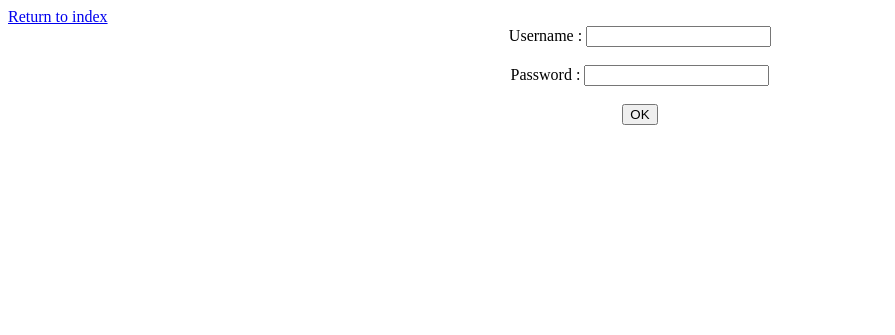
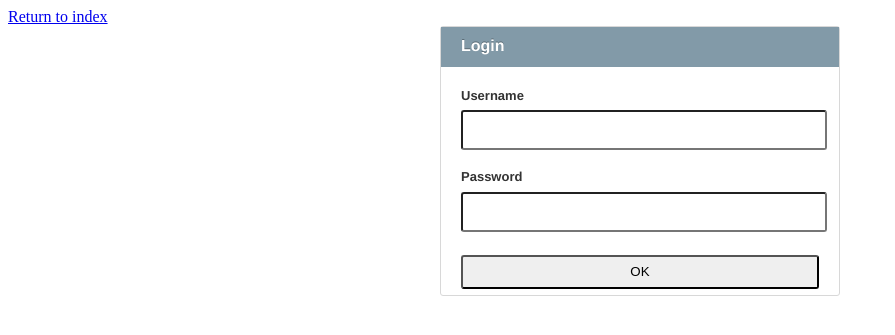
Before and after one commit to koalacoding/yoBlog, a PHP site: page /login/login.php in a window 1280 px wide. Shown: the top 335 px of the page, without its empty margins (0-895 px from the left). Run offline with PHP 8.4, Linux system fonts and the light colour scheme.

Commit message:
Working on code organization and working on index.php / login.php design.

```diff
--- a/index.php
+++ b/index.php
@@ -8,7 +8,12 @@
 	</head>
 
 	<body>
+		<div id="header"></div>
+
 		<center>
+			<br />
+			<h1>PHP Blog</h1>
+			<h2>An easy way to make your own blog.</h2>
 			<?php
 				include_once('index_functions.php');
 
--- a/index_functions.php
+++ b/index_functions.php
@@ -13,7 +13,6 @@
   function show_connected_buttons($username) {
     echo
       '<div id="top_block">
-        <div id="welcome_message">Welcome ' . $username . '</div>
         <div id="right_buttons">
           <a href="manage_blog/manage_blog.php" class="right_buttons_element">Manage your blog</a>
           <a href="login/logout.php" class="right_buttons_element">Logout</a>
@@ -28,7 +27,6 @@
   function show_not_connected_buttons() {
     echo
     '<div id="top_block">
-      <div id="welcome_message">You are not connected</div>
       <div id="right_buttons">
         <a href="login/login.php" class="right_buttons_element">Login to an account</a>
         <a href="register/register.php" class="right_buttons_element">Register a new account</a>
--- a/login/login.php
+++ b/login/login.php
@@ -2,6 +2,7 @@
 <html>
 	<head>
 		<meta charset="utf-8" />
+		<link rel="stylesheet" type="text/css" href="login_style.css">
 		<title>Blog : Login</title>
 	</head>
 
@@ -9,12 +10,17 @@
 		<a href="../index.php">Return to index</a>
 
 		<center>
-			<form action="login_action.php" method="post">
-				Username : <input type="text" name="username" />
-				<br /><br />
-				Password : <input type="password" name="password" />
-				<br /><br />
-				<input type="submit" value="OK" />
+			<form id="form" action="login_action.php" method="post">
+				<div id="form_header"><span id="form_header_title">Login</span></div>
+				<div id="form_fields">
+					Username <br />
+					<input type="text" name="username" />
+					<br /><br />
+					Password <br />
+					<input type="password" name="password" />
+					<br /><br />
+					<input type="submit" value="OK" />
+				</div>
 			</form>
 		</center>
 	</body>
--- /dev/null
+++ b/login/login_style.css
@@ -0,0 +1,59 @@
+#form {
+  box-sizing: border-box;
+
+  border-style: solid;
+  border-width: 1px;
+  border-color: #D8D8D8;
+  border-top-right-radius: 3px;
+  border-top-left-radius: 3px;
+  border-bottom-left-radius: 3px;
+  border-bottom-right-radius: 3px;
+
+  color: #333;
+  display: block;
+  text-align: left;
+  font-family: Helvetica, arial, nimbussansl, liberationsans, freesans, clean, sans-serif, 'Segoe UI Emoji', 'Segoe UI Symbol';
+  font-size: 13px;
+  font-style: normal;
+  font-variant: normal;
+  font-weight: bold;
+  height: 270px;
+  line-height: 18.2000007629395px;
+  margin-top: 0px;
+  width: 400px;
+  word-wrap: break-word;
+}
+
+#form_header {
+  height: 40px;
+  background-color: rgb(130, 154, 168);
+}
+
+#form_header_title, #form_fields {
+  padding-left: 20px;
+}
+#form_header_title {
+  display:inline-block;
+
+  padding-top: 10px;
+
+  font-size: 16px;
+  text-shadow: rgba(0, 0, 0, 0.298039) 0px -1px 0px;
+  color: rgb(255, 255, 255);
+}
+
+#form_fields {
+  padding-top: 20px;
+}
+
+input {
+  height: 34px;
+  width: 358px;
+
+  margin-top: 5px;
+
+  border-top-right-radius: 3px;
+  border-top-left-radius: 3px;
+  border-bottom-left-radius: 3px;
+  border-bottom-right-radius: 3px;
+}
--- a/manage_blog/manage_blog.php
+++ b/manage_blog/manage_blog.php
@@ -1,4 +1,4 @@
-<?php include('../to_include.php'); ?>
+<?php include('../include/session.php'); ?>
 <!DOCTYPE html>
 <html>
 	<head>
@@ -10,7 +10,7 @@
 	<body>
 		<?php
 			if (isset($_SESSION['username'])) {
-				include_once('../sql_connexion.php');
+				include_once('../sql/sql_connexion.php');
 		?>
 				<a href="../index.php">Return to index</a>
 				<center>
--- a/view_blog/view_blog.php
+++ b/view_blog/view_blog.php
@@ -1,4 +1,4 @@
-<?php include('../to_include.php'); ?>
+<?php include('../include/session.php'); ?>
 <!DOCTYPE html>
 <html>
 	<head>
@@ -9,7 +9,7 @@
 	<body>
 		<?php
 			if (isset($_GET['username'])) {
-				include_once ('../sql_connexion.php');
+				include_once ('../sql/sql_connexion.php');
 				include_once ('view_blog_functions.php');
 
 				$blog_exists = check_if_blog_exists($bdd, $_GET['username']);
```
Also changed, not shown: index_style.css (+45 -18 lines).
